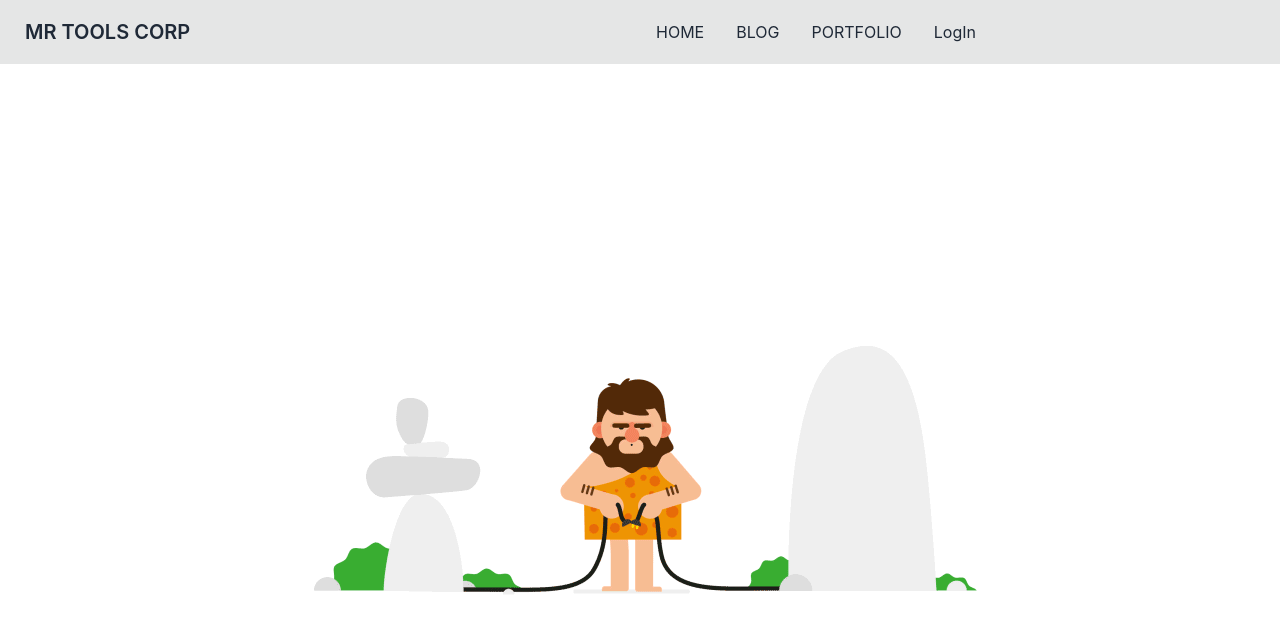
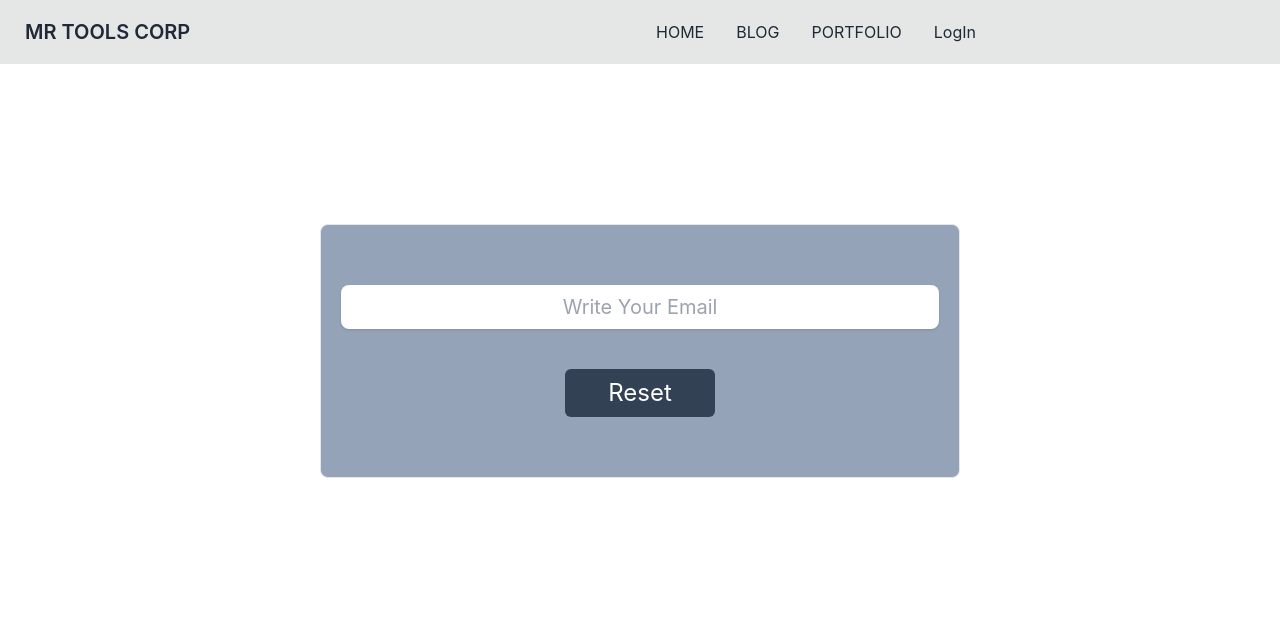
Before and after one commit to MD-MAHBUBUR-RAHMAN/manufacturer-client-assignment-twelve, a React (Create React App) app: page /reset in a window 1280 px wide. Shown: the top 632 px of the page. Built offline with nearby package versions, Linux system fonts and the light colour scheme; no server answers.

Commit message:
password reset

```diff
--- a/src/App.js
+++ b/src/App.js
@@ -19,6 +19,7 @@ import AddProduct from "./pages/Dashboard/AddProduct";
 import MakeAdmin from "./pages/Dashboard/MakeAdmin";
 import ManageProduct from "./pages/Dashboard/ManageProduct";
 import RequireAuth from "./pages/Login/RequireAuth";
+import ResetPassword from "./pages/Login/ResetPassword";
 
 function App() {
   return (
@@ -50,6 +51,7 @@ function App() {
             <Route path="manageproduct" element={<ManageProduct />} />
           </Route>
           <Route path="/login" element={<Login />}></Route>
+          <Route path="/reset" element={<ResetPassword />}></Route>
           <Route path="/register" element={<Register />}></Route>
           <Route path="/*" element={<Notfound />}></Route>
         </Routes>
--- a/src/pages/Dashboard/DeleteOrderModal.js
+++ b/src/pages/Dashboard/DeleteOrderModal.js
@@ -11,9 +11,9 @@ const DeleteOrderModal = ({ deletingOrder, setDeletingOrder }) => {
       })
       .then((data) => {
         // console.log("from deleteOrder model", data);
-        // if (data.deletedCount > 0) {
-        // setDeletingOrder(null);
-        // }
+        if (data.deletedCount > 0) {
+          setDeletingOrder(null);
+        }
       });
   };
   return (
@@ -38,7 +38,7 @@ const DeleteOrderModal = ({ deletingOrder, setDeletingOrder }) => {
               </label>
             </button>
             <label htmlFor="delete-confirm-modal" className="btn btn-xs">
-              Cancel
+              Close
             </label>
           </div>
         </div>
--- a/src/pages/Hooks/useToken.js
+++ b/src/pages/Hooks/useToken.js
@@ -16,7 +16,6 @@ const useToken = (user) => {
       })
         .then((res) => res.json())
         .then((data) => {
-          console.log(data);
           const accessToken = data.token;
           localStorage.setItem("accessToken", accessToken);
           setToken(accessToken);
--- a/src/pages/Login/Login.js
+++ b/src/pages/Login/Login.js
@@ -121,6 +121,9 @@ const Login = () => {
               value="Login"
             />
           </form>
+          <button className="block w-full md:w-36 border-none text-red-400 md:font-semibold ">
+            <Link to="/reset">Reset Password</Link>
+          </button>
           <p>
             <small>
               New To This website?
--- /dev/null
+++ b/src/pages/Login/ResetPassword.js
@@ -0,0 +1,41 @@
+import React, { useRef } from "react";
+import { useSendPasswordResetEmail } from "react-firebase-hooks/auth";
+import auth from "../../firebase.init";
+
+const ResetPassword = () => {
+  const emailRef = useRef("");
+  const [sendPasswordResetEmail] = useSendPasswordResetEmail(auth);
+
+  // password Reset:-----------
+  const passwordReset = async () => {
+    const email = emailRef.current.value;
+    console.log(email);
+    if (email) {
+      await sendPasswordResetEmail(email);
+      alert("Check Your Email please");
+    } else {
+      alert("Write your Email please");
+    }
+  };
+  return (
+    <div className="border p-5 rounded-lg mx-2 md:w-1/2 md:mx-auto md:mt-40 bg-slate-400">
+      <form onSubmit={passwordReset}>
+        <input
+          className="shadow block my-10 rounded-lg w-full md:text-xl text-center p-2"
+          type="email"
+          ref={emailRef}
+          id="email"
+          //   required
+          placeholder="Write Your Email"
+        />
+        <input
+          className="bg-slate-700 hover:bg-sky-700 cursor-pointer block w-1/4 p-2 mx-auto my-10 md:first-line:text-2xl text-white rounded-md"
+          type="submit"
+          value="Reset"
+        />
+      </form>
+    </div>
+  );
+};
+
+export default ResetPassword;
```
Also changed, not shown: 1 other file (tests, documents, lock files or other folders).
